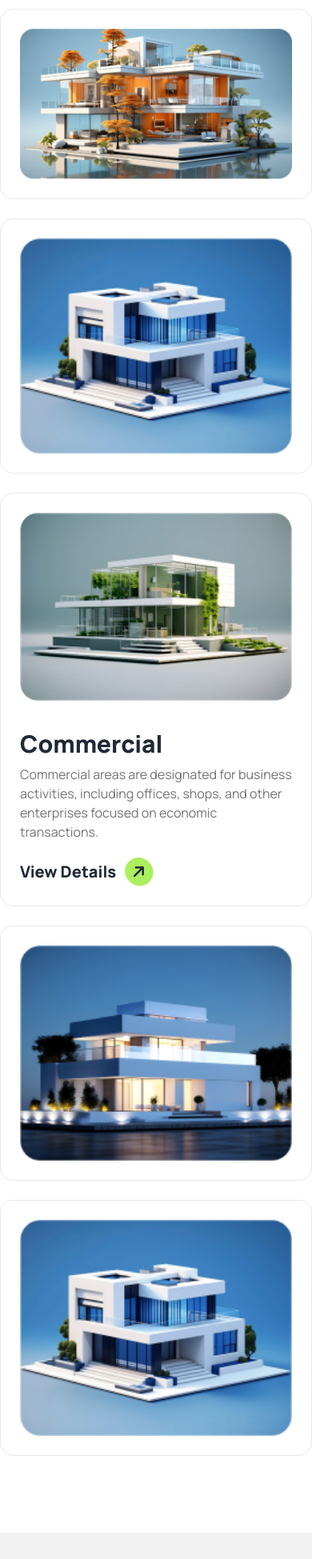
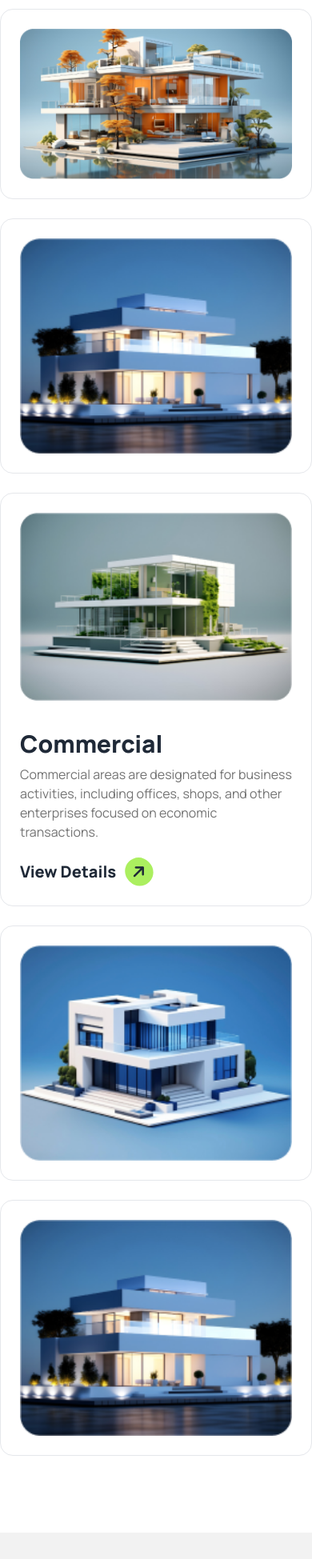
Before and after one commit to nehalmahmudrakib/my-third-assignment, a plain HTML site: page index.html in a window 390 px wide. Shown: the part 5002-6951 px from the top of the page at 80% size. Drawn offline with nearby package versions, Linux system fonts and the light colour scheme.

Commit message:
made fully Responsive

```diff
--- a/index.html
+++ b/index.html
@@ -340,7 +340,7 @@
           <div class="hero pt-24">
             <div class="hero-content text-center ">
               <div class="">
-                <button  class="btn bg-connect text-black font-extrabold  w-10/12 rounded-3xl mb-8"> <i class="fa-solid fa-arrow-right"></i>Explore our Latest works</button>
+                <button  class="btn bg-connect text-black font-extrabold lg:w-3/12  w-10/12 rounded-3xl mb-8"> <i class="fa-solid fa-arrow-right"></i>Explore our Latest works</button>
                 <h1 class="lg:text-5xl text-4xl font-extrabold ">Our Latest Portfolio</h1>
                 <p class="lg:py-6 py-3 text-slate-500 lg:w-2/3 w-11/12 mx-auto">
                   Our latest portfolio showcases a diverse range of innovative projects that highlight our commitment to exceptional design and craftsmanship.
@@ -369,7 +369,8 @@
 
             <!-- Card 3 -->
             <div class="p-6 lg:col-span-3 border rounded-2xl">
-              <img class="w-full h-full" src="./assets/img3.png" alt="">
+              <img class="w-full h-full hidden lg:block" src="./assets/img3.png" alt="">
+              <img class="w-full h-full lg:hidden" src="./assets/img5.png" alt="">
             </div>
 
             <!-- Card 4 -->
@@ -384,10 +385,14 @@
 
             <!-- Card 5 -->
             <div class="p-6 rounded-2xl lg:col-span-3 border">
+              <img class="w-full h-full hidden lg:block" src="./assets/img5.png" alt="">
+              <img class="w-full h-full lg:hidden" src="./assets/img3.png" alt="">
+            </div>
+            <div class="p-6 rounded-2xl lg:col-span-3 border lg:hidden">
               <img class="w-full h-full" src="./assets/img5.png" alt="">
             </div>
 
-            <div class="p-6 lg:col-span-3 border rounded-2xl lg:hidden">
+            <div class="p-6 lg:col-span-3 border rounded-2xl hidden lg:hidden">
               <img class="w-full h-full" src="./assets/img3.png" alt="">
             </div>
 
```
